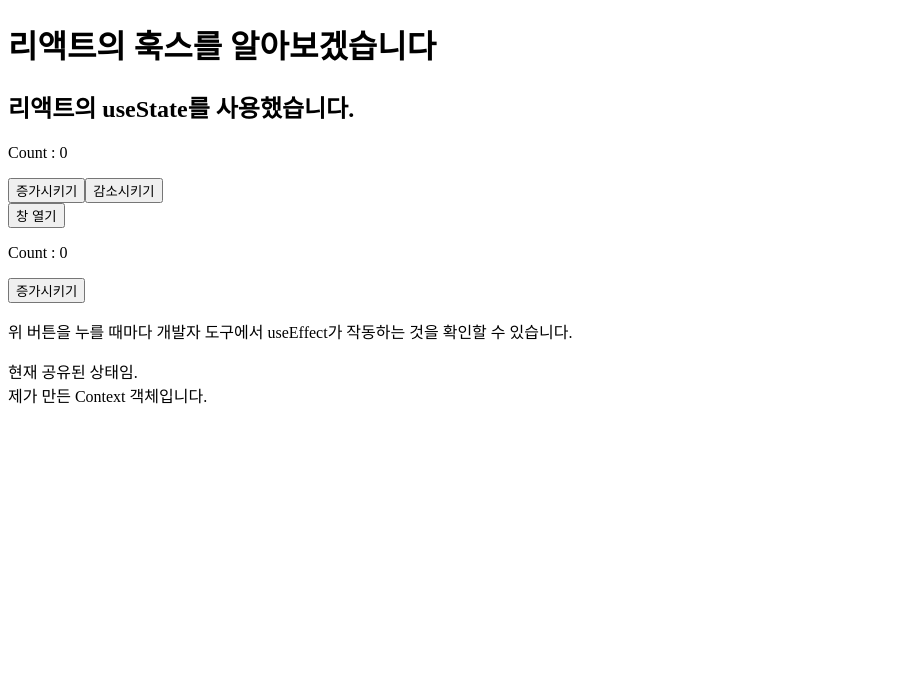
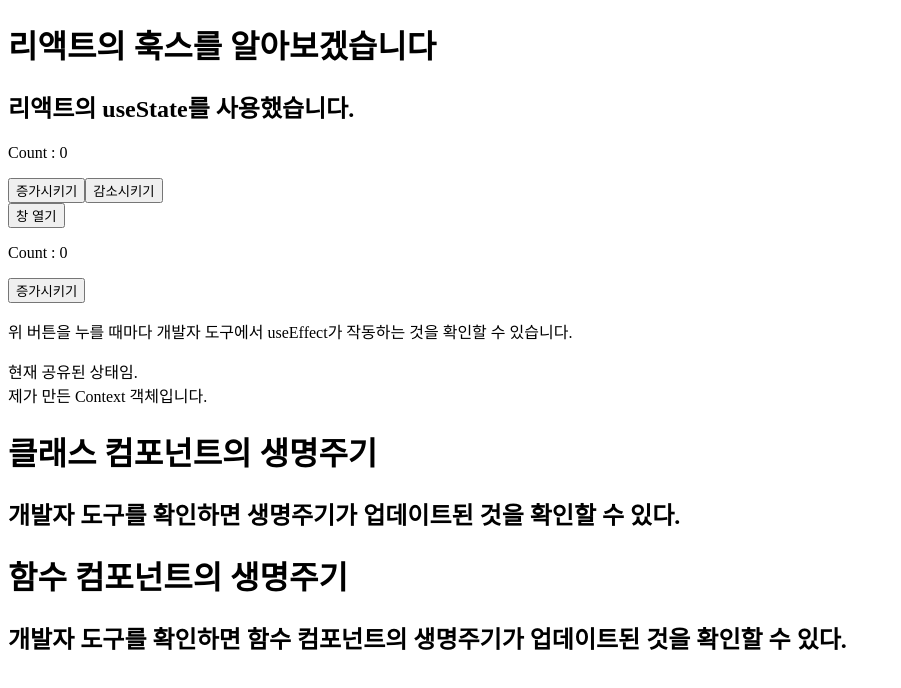
Before and after one commit to krapli441/react_hooks, a React app: page / in a window 1280 px wide. Shown: the top 688 px of the page, without its empty margins (0-901 px from the left). Built offline with nearby package versions, Linux system fonts and the light colour scheme; the HTML template or start-up script is replaced by a standard one.

Commit message:
컴포넌트의 생명 주기를 확인하기 위해 클래스, 함수 컴포넌트로 작성함.

```diff
--- a/src/views/App.tsx
+++ b/src/views/App.tsx
@@ -3,6 +3,8 @@ import State from "./UseState";
 import Modal from "./UseStateModal";
 import { ParentComponent, ChildComponent } from "./useContext";
 import Effect from "./useEffect";
+import LifeCycleClass from "./lifeCycleClass";
+import LifeCycleFunction from "./lifeCycleFunction";
 
 export default function App() {
   return (
@@ -13,6 +15,8 @@ export default function App() {
       <Effect />
       <ParentComponent />
       <ChildComponent />
+      <LifeCycleClass />
+      <LifeCycleFunction />
     </>
   );
 }
--- /dev/null
+++ b/src/views/lifeCycleClass.tsx
@@ -0,0 +1,38 @@
+import React, { Component } from "react";
+
+class ClasslifeCycle extends Component {
+  constructor(props: any) {
+    super(props);
+    console.log("lifeCycle 컴포넌트가 생성됨");
+  }
+
+  componentDidMount(): void {
+    console.log("lifeCycle 컴포넌트가 마운트 되었음");
+  }
+
+  componentDidUpdate(
+    prevProps: Readonly<{}>,
+    prevState: Readonly<{}>,
+    snapshot?: any
+  ): void {
+    console.log("lifeCycle 컴포넌트가 업데이트 되었음");
+  }
+
+  componentWillUnmount(): void {
+    console.log("lifeCycle 컴포넌트가 언마운트 되었음");
+  }
+
+  render(): React.ReactNode {
+    console.log("lifeCycle 컴포넌트가 렌더링 되었음.");
+    return (
+      <>
+        <h1>클래스 컴포넌트의 생명주기</h1>
+        <h2>
+          개발자 도구를 확인하면 생명주기가 업데이트된 것을 확인할 수 있다.
+        </h2>
+      </>
+    );
+  }
+}
+
+export default ClasslifeCycle;
--- /dev/null
+++ b/src/views/lifeCycleFunction.tsx
@@ -0,0 +1,26 @@
+import React, { useEffect } from 'react';
+
+export default function FunctionLifeCycle() {
+  useEffect(() => {
+    console.log('마운트됨');
+
+    return () => {
+      console.log('언마운트됨');
+    };
+  }, []);
+
+  useEffect(() => {
+    console.log('업데이트됨');
+  });
+
+  console.log('렌더링됨');
+
+  return (
+    <>
+      <h1>함수 컴포넌트의 생명주기</h1>
+      <h2>
+        개발자 도구를 확인하면 함수 컴포넌트의 생명주기가 업데이트된 것을 확인할 수 있다.
+      </h2>
+    </>
+  );;
+}
```
